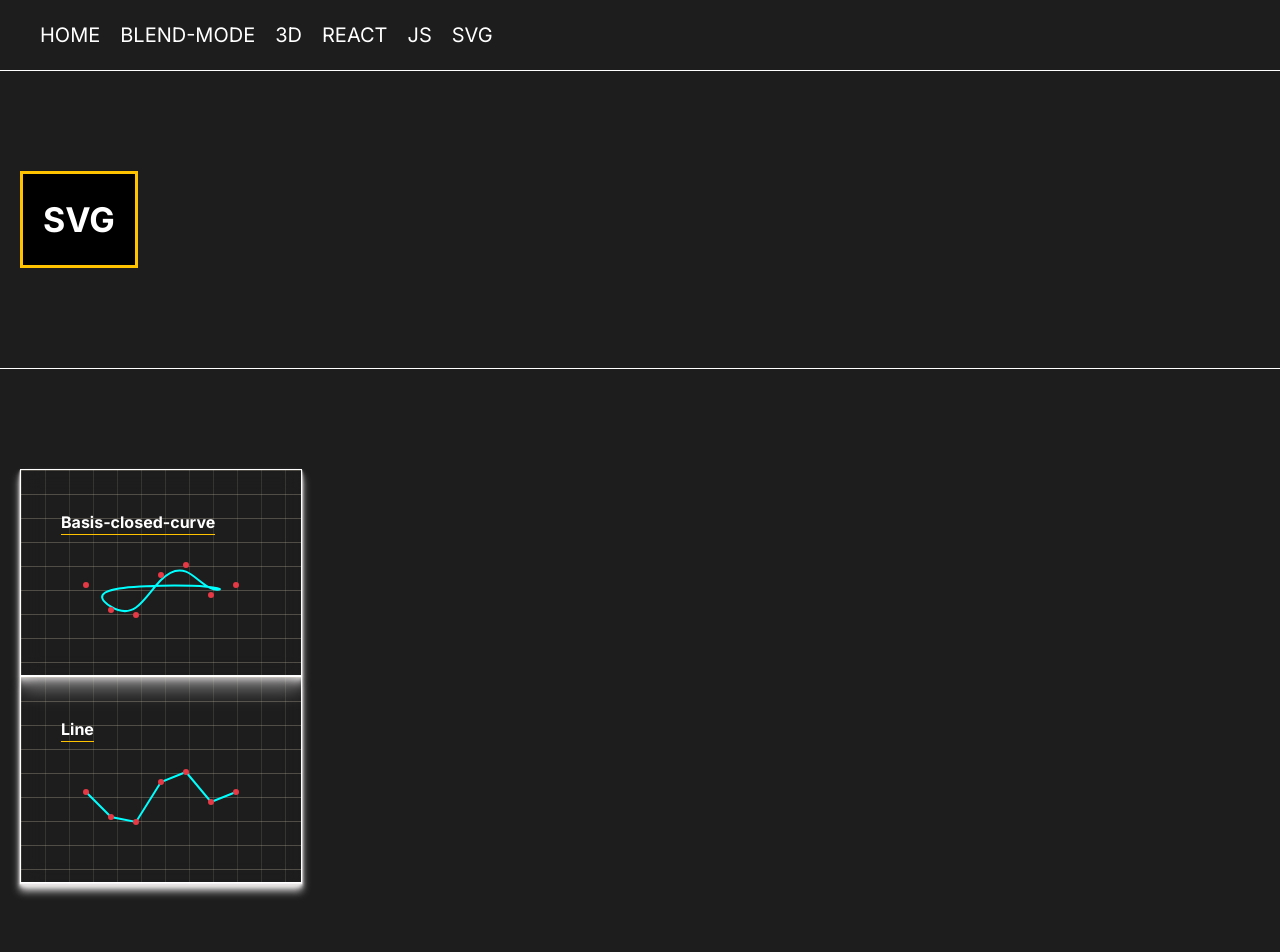
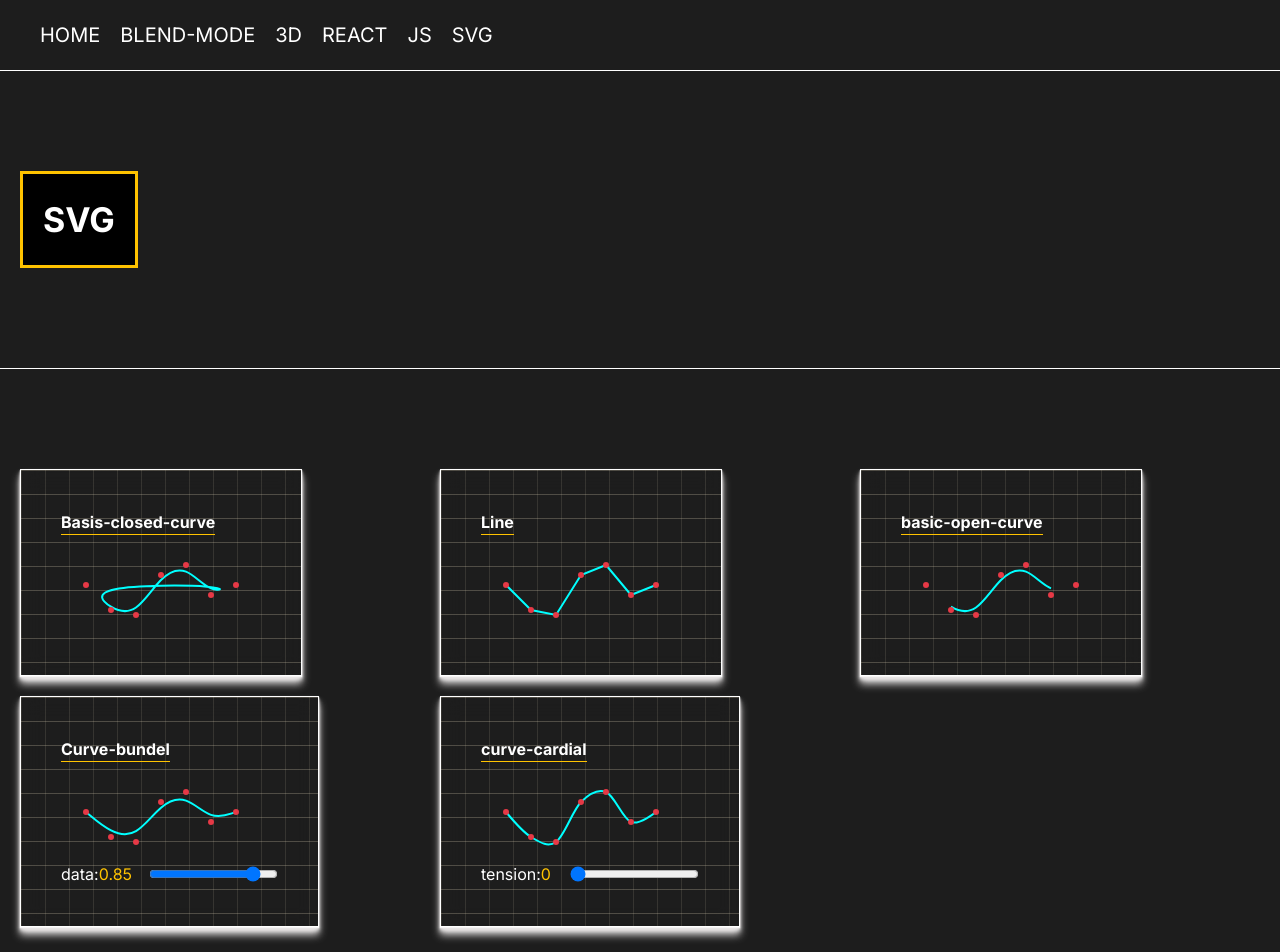
Before and after one commit to Andriikryl/css-visualizer, a Next.js app: page /svg in a window 1280 px wide. Shown: the top 952 px of the page. Built offline with nearby package versions, Linux system fonts and the light colour scheme.

Commit message:
add more curves

```diff
--- a/src/app/svg/svgCurve/SvgCurve.tsx
+++ b/src/app/svg/svgCurve/SvgCurve.tsx
@@ -6,6 +6,9 @@ import BasisClosed from "@/components/curves/basis-closed";
 import Line from "@/components/curves/line";
 import CurveBox from "./curveBox/CurveBox";
 import CurveTitle from "./curveTitle/CurveTitle";
+import BasisOpen from "@/components/curves/basis-open";
+import Bundel from "@/components/curves/bundle";
+import Cardial from "@/components/curves/cardinal";
 
 const data: [number, number][] = [
   [25, 50],
@@ -24,7 +27,7 @@ export default function SvgCurve() {
   return (
     <section className={style.curve__section}>
       <Container>
-        <div>
+        <div className={style.curev__group}>
           <CurveBox>
             <CurveTitle text="Basis-closed-curve" />
             <svg
@@ -42,31 +45,80 @@ export default function SvgCurve() {
               <Line data={data} />
             </svg>
           </CurveBox>
+          <CurveBox>
+            <CurveTitle text="basic-open-curve" />
+            <svg width="200" height="100" xmlns="http://www.w3.org/2000/svg">
+              <BasisOpen data={data} />
+            </svg>
+          </CurveBox>
+
+          <CurveBox>
+            <CurveTitle text="Curve-bundel" />
+            <svg width="200" height="100" xmlns="http://www.w3.org/2000/svg">
+              <Bundel data={data} beta={bundleBeta} />
+            </svg>
+            <Range
+              label="data"
+              max={1}
+              value={bundleBeta}
+              setValue={setBundleBeta}
+            />
+          </CurveBox>
+          <CurveBox>
+            <CurveTitle text="curve-cardial" />
+            <svg width="200" height="100" xmlns="http://www.w3.org/2000/svg">
+              <Cardial data={data} tension={cardinalTension} />
+            </svg>
+            <Range
+              label="tension"
+              max={1}
+              value={cardinalTension}
+              setValue={setCardinalTension}
+            />
+          </CurveBox>
         </div>
       </Container>
     </section>
   );
 }
 
-// function Range({ min = 0, max = 1, step = 0.01, value, setValue, label }) {
-//   return (
-//     <div
-//       style={{
-//         display: "flex",
-//         justifyContent: "center",
-//         alignItems: "center",
-//       }}
-//     >
-//       <label>{label}: </label>
-//       <div style={{ width: 50 }}>{value}</div>
-//       <input
-//         type="range"
-//         step={step}
-//         min={min}
-//         max={max}
-//         value={value}
-//         onChange={(e) => setValue(+e.target.value)}
-//       />
-//     </div>
-//   );
-// }
+interface RangeProps {
+  min?: number;
+  max?: number;
+  step?: number;
+  value: number;
+  setValue: (value: number) => void;
+  label: string;
+}
+
+function Range({
+  min = 0,
+  max = 1,
+  step = 0.01,
+  value,
+  setValue,
+  label,
+}: RangeProps) {
+  return (
+    <div
+      style={{
+        display: "flex",
+        justifyContent: "center",
+        alignItems: "center",
+      }}
+    >
+      <span className={style.label}>{label}: </span>
+      <div style={{ width: 50 }}>
+        <span className={style.value}>{value}</span>
+      </div>
+      <input
+        type="range"
+        step={step}
+        min={min}
+        max={max}
+        value={value}
+        onChange={(e) => setValue(+e.target.value)}
+      />
+    </div>
+  );
+}
--- a/src/app/svg/svgCurve/curveBox/style.module.css
+++ b/src/app/svg/svgCurve/curveBox/style.module.css
@@ -10,4 +10,5 @@
     0 4px 4px rgba(243, 241, 241, 0.878),
     0 8px 8px rgba(240, 237, 237, 0.871);
     backdrop-filter: blur(10px);
+    max-width: 300px;
 }
--- a/src/app/svg/svgCurve/style.module.css
+++ b/src/app/svg/svgCurve/style.module.css
@@ -2,3 +2,19 @@
     border-top: 1px solid white;
     padding-block: 100px;
 }
+
+
+.label{
+    color: white;
+}
+
+
+.value{
+    color: #ffc300;
+}
+
+.curev__group{
+    display: grid;
+    grid-template-columns: repeat(auto-fit, minmax(min(100%, 30ch), 1fr));
+    gap: 20px;
+}
--- /dev/null
+++ b/src/components/curves/bundle.tsx
@@ -0,0 +1,13 @@
+import * as React from "react";
+import { line, curveBundle } from "d3-shape";
+import { Curve, CurveProps } from "../curvData/curve";
+
+type Props = {
+  data: [number, number][];
+  beta?: number;
+} & Omit<CurveProps, "path">;
+
+export default function Bundel({ data, beta = 0.85, ...props }: Props) {
+  const d = line().curve(curveBundle.beta(beta))(data) || "";
+  return <Curve path={d} data={data} {...props} />;
+}
--- /dev/null
+++ b/src/components/curves/cardinal.tsx
@@ -0,0 +1,13 @@
+import * as React from "react";
+import { line, curveCardinal } from "d3-shape";
+import { Curve, CurveProps } from "../curvData/curve";
+
+type Props = {
+  data: [number, number][];
+  tension?: number;
+} & Omit<CurveProps, "path">;
+
+export default function Cardial({ data, tension = 0, ...props }: Props) {
+  const d = line().curve(curveCardinal.tension(tension))(data) || "";
+  return <Curve path={d} data={data} {...props} />;
+}
```
